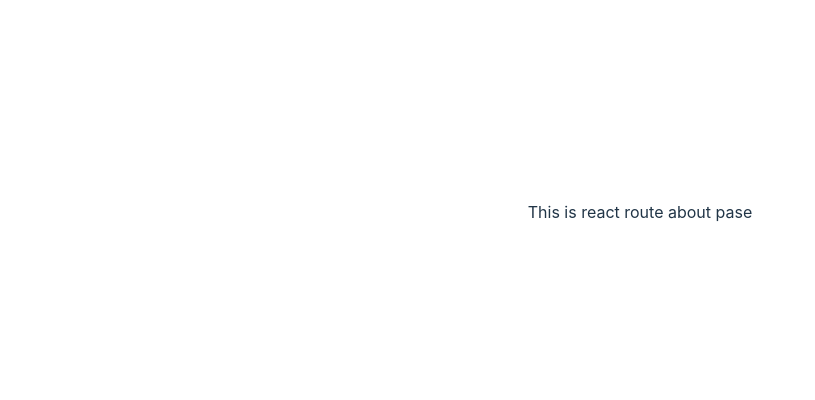
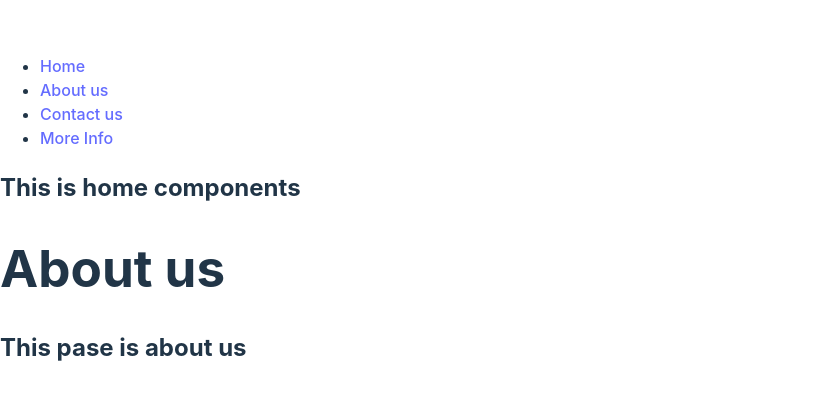
Before and after one commit to Shajibmia96/Milestone-008, a React (Vite) app: page /about in a window 1280 px wide. Shown: the part 188-588 px from the top of the page, without its empty margins (0-815 px from the left). Built offline with nearby package versions, Linux system fonts and the light colour scheme.

Commit message:
Explain Nested Route Concepts

```diff
--- /dev/null
+++ b/src/components/Home.jsx
@@ -0,0 +1,14 @@
+import { Outlet } from "react-router-dom";
+import Header from "./Navbar/Header";
+
+const Home = () => {
+    return (
+        <div>
+            <Header></Header>
+           <h2>This is home components</h2>
+           <Outlet></Outlet>
+        </div>
+    );
+};
+
+export default Home;
--- /dev/null
+++ b/src/components/Navbar/About.jsx
@@ -0,0 +1,11 @@
+
+const About = () => {
+    return (
+        <div>
+             <h1>About us</h1>
+             <h2>This pase is about us</h2>
+        </div>
+    );
+};
+
+export default About;
--- /dev/null
+++ b/src/components/Navbar/Contacts.jsx
@@ -0,0 +1,11 @@
+
+const contacts = () => {
+    return (
+        <div>
+            <h1>Contact Us</h1>
+            <h2>Please make a call , we are away</h2>
+        </div>
+    );
+};
+
+export default contacts;
--- /dev/null
+++ b/src/components/Navbar/Header.jsx
@@ -0,0 +1,14 @@
+const Header = () => {
+    return (
+        <div>
+             <ul>
+                <li><a href="/">Home</a></li>
+                <li><a href="/about">About us</a></li>
+                <li><a href="/contact">Contact us</a></li>
+                <li><a href="more-info">More Info</a></li>
+            </ul>
+        </div>
+    );
+};
+
+export default Header;
```
Also changed, not shown: src/main.jsx (+23 -12 lines).
